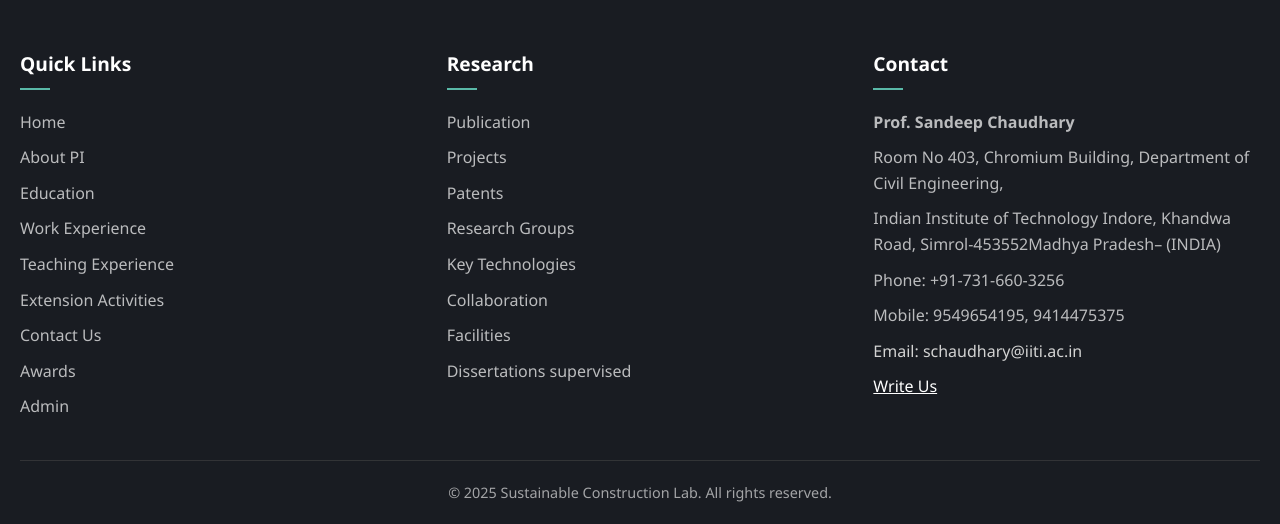
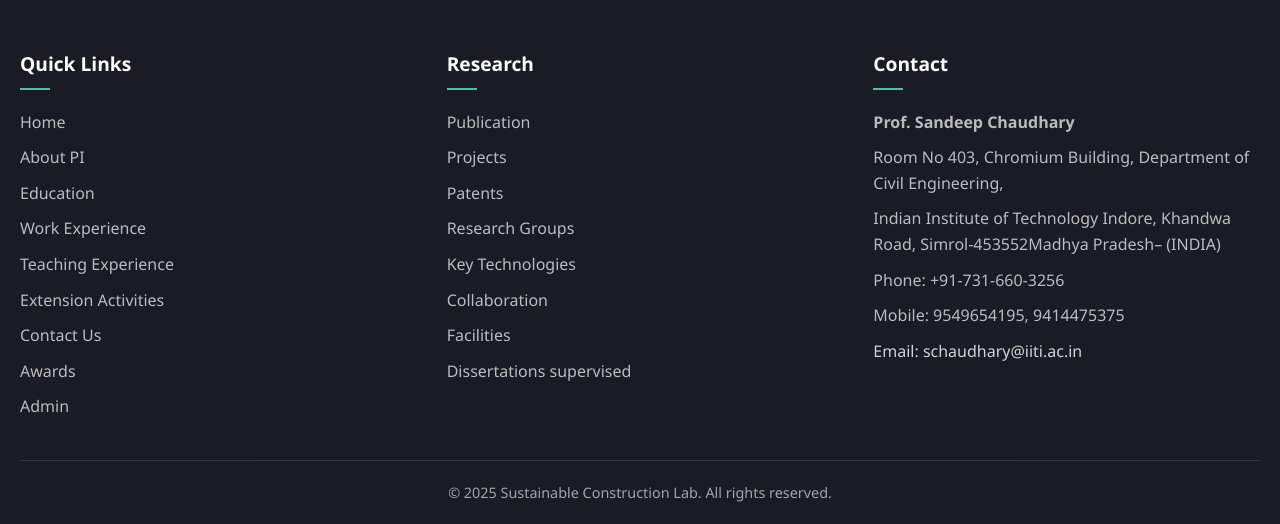
Before and after one commit to siddhesh434/Prof-Sandeep-Chaudhary-v2, a Node server app: page /Awards.html in a window 1280 px wide. Shown: the part 855-1379 px from the top of the page. Run offline with Node 20, Linux system fonts and the light colour scheme; some libraries are stand-ins or nearby versions.

Commit message:
footer update

```diff
--- a/views/partials/footer.ejs
+++ b/views/partials/footer.ejs
@@ -38,7 +38,6 @@
           <p>Mobile: 9549654195, 9414475375</p><a style="color: lightgray; text-decoration: none;"
             href="mailto:schaudhary@iiti.ac.in">Email: schaudhary@iiti.ac.in</a>
         </div>
-        <p style="margin-top: 10px;"> <a href="/contactform" style="color: white;"> Write Us</a></p>
       </div>
     </div>
     <div class="copyright">
```
